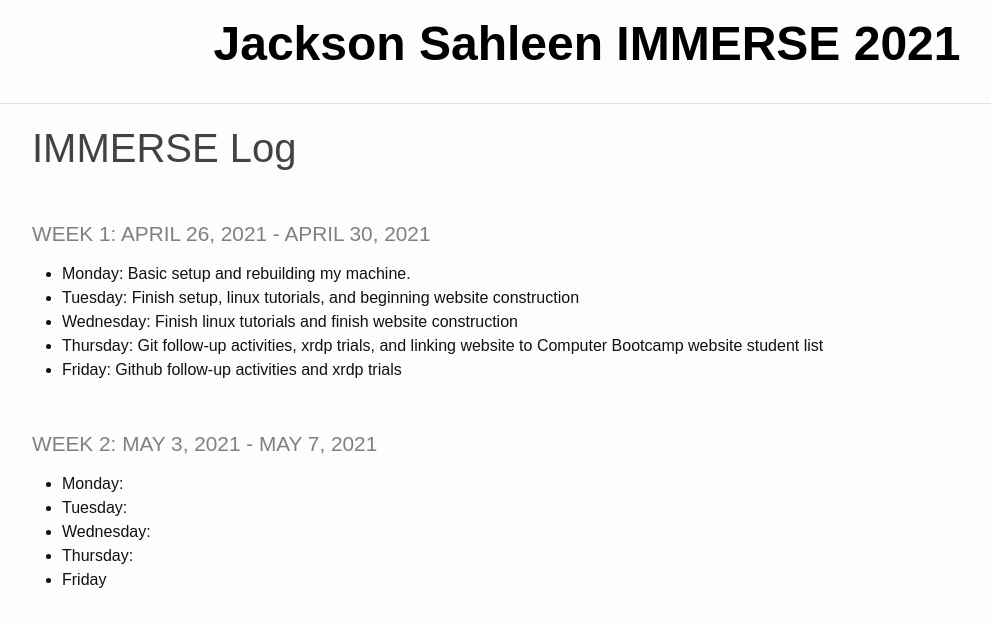
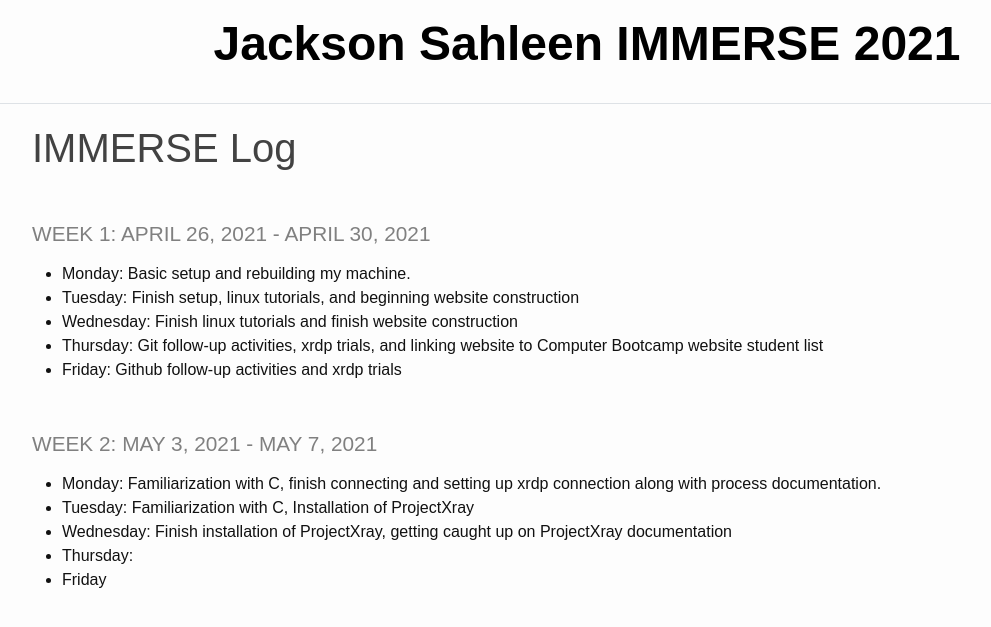
Before and after one commit to JacksonSahleen/IMMERSE_2021_log, a Jekyll site: the page built from _pages/log.md, in a window 1280 px wide. Shown: the top 627 px of the page, without its empty margins (53-1044 px from the left). Built offline with Jekyll 4.4.1, drawn with Linux system fonts in a browser that asks for light colours.

```diff
--- a/_pages/log.md
+++ b/_pages/log.md
@@ -13,8 +13,8 @@ title: IMMERSE Log
 
 ### Week 2: May 3, 2021 - May 7, 2021
 
-* **Monday**:
-* **Tuesday**:
-* **Wednesday**:
+* **Monday**: Familiarization with C, finish connecting and setting up xrdp connection along with process documentation.
+* **Tuesday**: Familiarization with C, Installation of ProjectXray
+* **Wednesday**: Finish installation of ProjectXray, getting caught up on ProjectXray documentation
 * **Thursday**:
 * **Friday**
```
